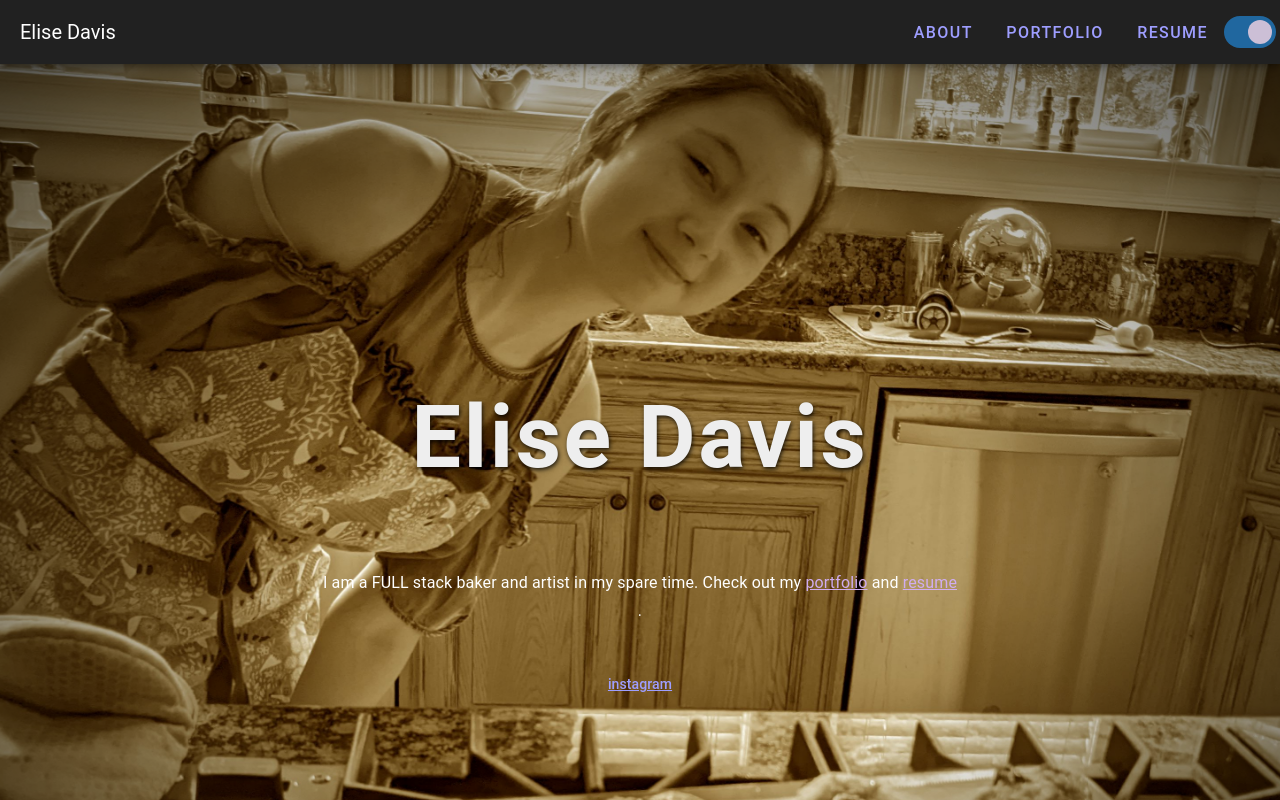
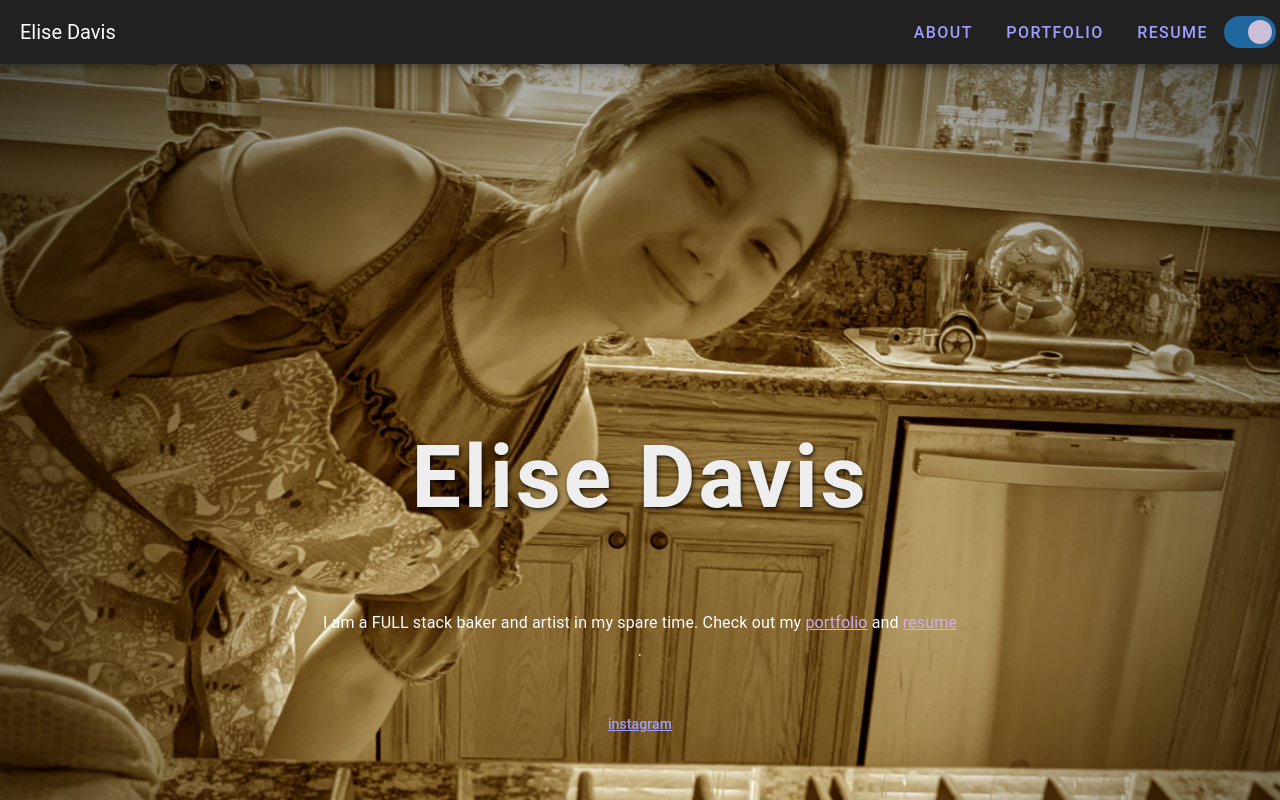
Before and after one commit to kurtdavis/elise-portfolio, a Vue app: page / in a window 1280 px wide. Shown: the top 800 px of the page. Built offline with nearby package versions, Linux system fonts and the light colour scheme.

Commit message:
Bump parallax height

```diff
--- a/src/views/AboutView.vue
+++ b/src/views/AboutView.vue
@@ -38,6 +38,6 @@ import router from "@/router";
   }
 }
 .masthead {
-  height: 120vh;
+  height: 130vh;
 }
 </style>
```
